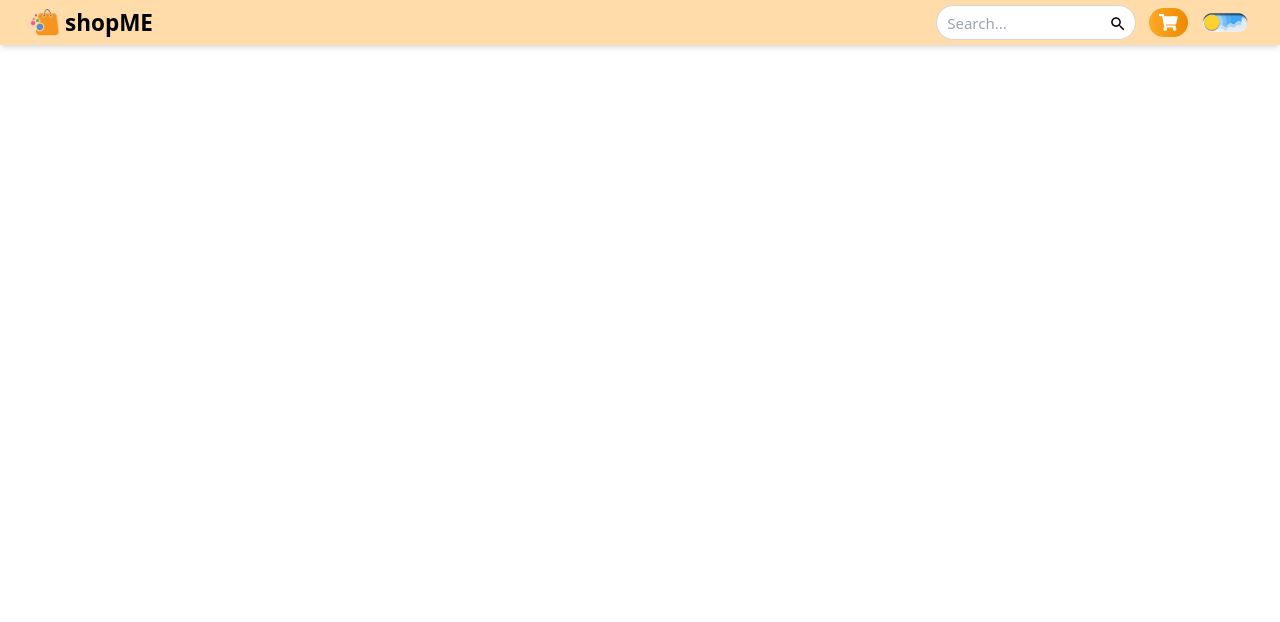
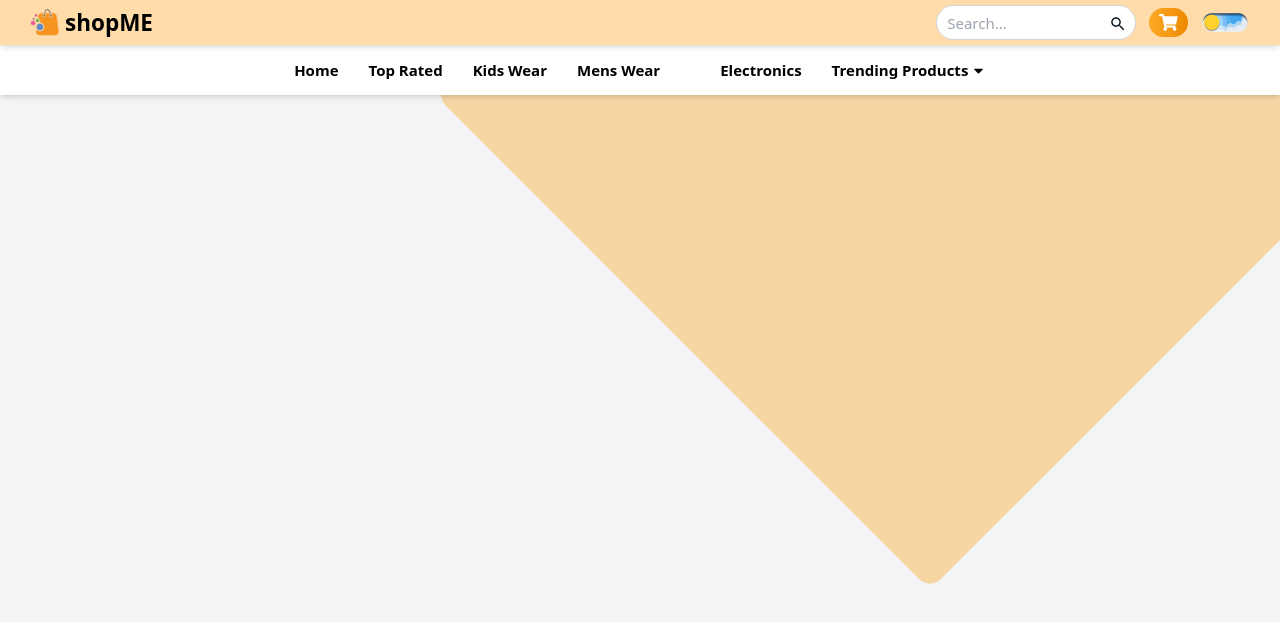
Before and after one commit to Jo-shua09/shop-me-commerce, a React (Vite) app: page / in a window 1280 px wide. Shown: the top 622 px of the page. Built offline with nearby package versions, Linux system fonts and the light colour scheme.

Commit message:
commit 3

```diff
--- a/src/App.jsx
+++ b/src/App.jsx
@@ -1,5 +1,6 @@
 import React from "react";
 import Navbar from "./components/Navbar";
+import Hero from "./components/Hero";
 
 function App() {
   return (
@@ -7,6 +8,10 @@ function App() {
       <div className="navbar-section">
         <Navbar />
       </div>
+
+      <div className="hero-section">
+        <Hero />
+      </div>
     </div>
   );
 }
--- a/src/assets/assets.js
+++ b/src/assets/assets.js
@@ -62,3 +62,45 @@ export const Menu = [
     link: "#",
   },
 ];
+
+export const DropDown = [
+  {
+    id: 1,
+    name: "trending products",
+    link: "/#",
+  },
+  {
+    id: 2,
+    name: "best selling",
+    link: "/#",
+  },
+  {
+    id: 3,
+    name: "top rated",
+    link: "/#",
+  },
+];
+
+export const HeroData = [
+  {
+    id: 1,
+    img: women,
+    title: "Upto 50% off on all Men's Wear",
+    desription:
+      "Lorem ipsum dolor sit amet consectetur adipisicing elit. Praesentium eaque quas ullam repudiandae hic iure rem tempore totam reprehenderit placeat",
+  },
+  {
+    id: 2,
+    img: shopping,
+    title: "30% off on all Women's Wear",
+    desription:
+      "Lorem ipsum dolor sit amet consectetur adipisicing elit. Praesentium eaque quas ullam repudiandae hic iure rem tempore totam reprehenderit placeat",
+  },
+  {
+    id: 3,
+    img: sale,
+    title: "70%  off on all Products Sale",
+    desription:
+      "Lorem ipsum dolor sit amet consectetur adipisicing elit. Praesentium eaque quas ullam repudiandae hic iure rem tempore totam reprehenderit placeat",
+  },
+];
--- a/src/components/Navbar.jsx
+++ b/src/components/Navbar.jsx
@@ -1,14 +1,13 @@
 import React from "react";
-import { assets } from "../assets/assets";
+import { DropDown, Menu, assets } from "../assets/assets";
 import { IoMdSearch } from "react-icons/io";
-import { FaShoppingCart } from "react-icons/fa";
+import { FaCaretDown, FaShoppingCart } from "react-icons/fa";
 import DarkMode from "./DarkMode";
 
 const Navbar = () => {
   return (
-    <div className="relative z-40 duration-200 bg-white shadow-md dark:bg-gray-900 dark:text-white">
-      {/* Uper Navbar */}
-
+    <div className="relative z-[99999] duration-200 bg-white shadow-md dark:bg-gray-900 dark:text-white">
+      {/* Upper Navbar */}
       <div className="py-2 bg-primary/40">
         <div className="container flex items-center justify-between">
           <div className="">
@@ -22,18 +21,23 @@ const Navbar = () => {
 
           {/*  search section starts */}
           <div className="flex items-center justify-between flex-nowrap gap-x-5">
-            <div className="relative">
+            <div className="relative group">
               <input
                 type="text"
-                className="pl-4 border border-gray-300 rounded-full text-2xl transition-all duration-300 text-black w-[20rem] h-[3.5rem] hover:w-[24rem] focus:w-[24rem] focus:shadow-xl hidden sm:block "
+                className="pl-4 border border-gray-300 rounded-full text-2xl transition-all duration-300 text-black w-[20rem] h-[3.5rem] hover:w-[24rem] focus:w-[24rem] focus:shadow-xl
+                dark:bg-gray-900 dark:text-white
+                hidden sm:block "
                 placeholder="search..."
               />
-              <IoMdSearch color="black" className="absolute sm:size-7 size-11 cursor-pointer -top-5 right-0  sm:right-4 sm:top-[1rem]" />
+              <IoMdSearch
+                // color="black"
+                className=" group-hover:text-primary dark:text-white text-gray-900 absolute sm:size-7 size-11 cursor-pointer -top-5 right-0  sm:right-4 sm:top-[1rem]"
+              />
             </div>
 
             {/*  order button starts */}
             <button
-              onClick={() => alert("order function inavailable for now!!")}
+              onClick={() => alert("Order function unavailable for now!!")}
               className="flex items-center px-4 py-2 text-3xl text-white transition-all duration-500 ease-in-out rounded-full bg-gradient-to-r from-primary to-secondary gap-x-2 group"
             >
               <span className="hidden font-medium group-hover:block">Order</span>
@@ -49,7 +53,41 @@ const Navbar = () => {
       </div>
 
       {/* Lower Navbar */}
-      <div className=""></div>
+      <div className="absolute left-0 right-0 z-[9999] items-center justify-center hidden w-full gap-12 py-4 mx-auto shadow-md dark:bg-gray-900 top-18 sm:flex">
+        {Menu.map((menu) => (
+          <div key={menu.id}>
+            <ul>
+              <li className="flex list-none">
+                <a href={menu.link} className="text-2xl font-semibold duration-200 hover:text-primary">
+                  {menu.name}
+                </a>
+              </li>
+            </ul>
+          </div>
+        ))}
+
+        {/* Drop down menu */}
+        <li className="relative z-[999] list-none group">
+          <a href="#" className="flex items-center gap-1 py-2 text-2xl font-semibold transition-all duration-200 ">
+            trending products
+            <span>
+              <FaCaretDown className="transition-all duration-200 group-hover:rotate-180" />
+            </span>
+          </a>
+
+          <div className="w-full text-black hidden group-hover:block absolute  z-[9999]  py-3 bg-white  rounded-md shadow-lg">
+            <ul className="">
+              {DropDown.map((drop) => (
+                <li key={drop.id} className="px-2 list-none ">
+                  <a href={drop.link} className="inline-block w-full px-4 py-3 text-xl font-semibold rounded-lg hover:bg-primary/20 ">
+                    {drop.name}
+                  </a>
+                </li>
+              ))}
+            </ul>
+          </div>
+        </li>
+      </div>
     </div>
   );
 };
--- a/src/index.css
+++ b/src/index.css
@@ -8,7 +8,7 @@
   box-sizing: border-box;
   outline: none;
   text-transform: capitalize;
-  transition: all 0.4s ease-in-out;
+  transition: all 0.2s ease-in-out;
   text-decoration: none;
 }
 
```
